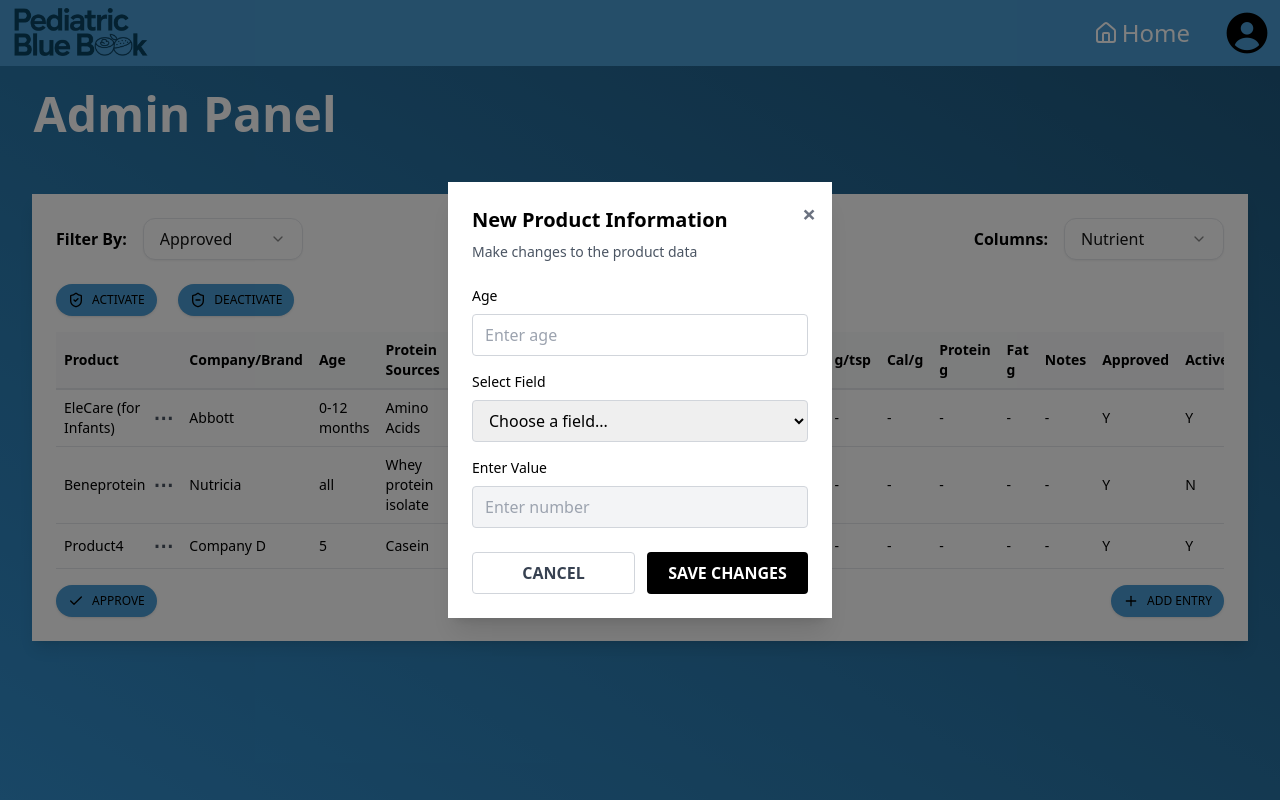
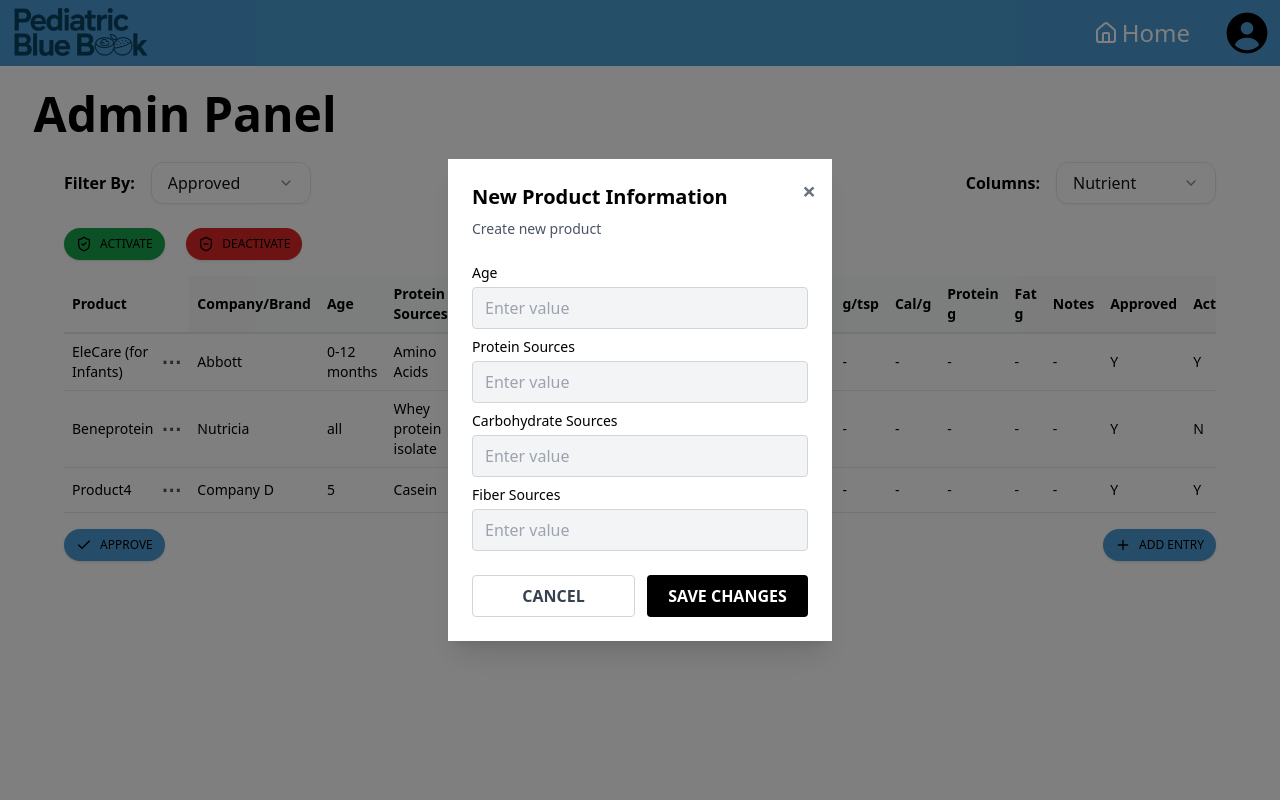
Before and after one commit to ethanbonsall/Pediatric-Blue-Book, a Next.js app in the folder web/: page /admin in a window 1280 px wide. Both pictures are taken after a click on the button "ADD ENTRY". Built offline with nearby package versions, Linux system fonts and the light colour scheme.

Commit message:
Modifed UI of adding and editing a row

```diff
--- a/web/components/navbar.tsx
+++ b/web/components/navbar.tsx
@@ -15,7 +15,7 @@ export default function Navbar() {
       <div className="flex flex-row gap-x-3 lg:gap-x-7 text-2xl items-center font-medium text-background">
         <Link href="/admin" className="lg:slide delay-[${i * 100}ms]">
           <Table className="flex lg:hidden" />
-          <span className="hidden lg:flex">Ingredient Table</span>
+          <span className="hidden lg:flex">Admin Panel</span>
         </Link>
         <Link
           href="#nutrient"
--- a/web/pages/admin.tsx
+++ b/web/pages/admin.tsx
@@ -23,10 +23,17 @@ interface Product {
   Active: string;
 }
 
+interface Field {
+  id?: number;
+  field: string;
+}
+
 const AdminTable = () => {
   const [filterBy, setFilterBy] = useState("Approved");
   const [columns, setColumns] = useState("Nutrient");
-  const [isModalOpen, setIsModalOpen] = useState(false);
+  const [isAddModalOpen, setIsAddModalOpen] = useState(false);
+  const [isEditModalOpen, setIsEditModalOpen] = useState(false);
+
   const [selectedProduct, setSelectedProduct] = useState<Product | null>(null);
   const [selectedField, setSelectedField] = useState("");
   const [fieldValue, setFieldValue] = useState("");
@@ -76,9 +83,18 @@ const AdminTable = () => {
     },
   ];
 
+  const fields: Field[] = [
+    { id: 1, field: "Age" },
+    { id: 2, field: "Protein Sources" },
+    { id: 3, field: "Carbohydrate Sources" },
+    { id: 4, field: "Fiber Sources" },
+  ];
+
   const filteredProducts = sampleProducts.filter((product) => {
     if (filterBy === "Approved") return product.Approved === "Y";
     if (filterBy === "Not Approved") return product.Approved === "N";
+    if (filterBy === "Active") return product.Active === "Y";
+    if (filterBy === "Inactive") return product.Active === "N";
     return true;
   });
 
@@ -103,18 +119,17 @@ const AdminTable = () => {
   };
 
   return (
-    <div className="flex flex-col bg-gradient-to-tr from-primary-500 to-primary-700 w-full min-h-screen rounded-t-[20px] pb-8">
+    <div className="flex flex-col w-full min-h-screen rounded-t-[20px] pb-8">
       <Head>
         <title>Formula Table</title>
       </Head>
       <Navbar />
-      <p className="text-3xl lg:text-5xl 2xl:text-6xl font-semibold text-white w-fit rounded-[20px] p-2 mt-4 ml-[2dvw] mb-[2dvh]">
+      <p className="text-3xl lg:text-5xl 2xl:text-6xl font-semibold text-black w-fit rounded-[20px] p-2 mt-4 ml-[2dvw] mb-[2dvh]">
         Admin Panel
       </p>
 
       {/* Main Content */}
-      <div className="p-8">
-        <div className="bg-white rounded-lg shadow-lg p-6">
+      <div className="px-[5%]">
         {/* Filters */}
         <div className="flex justify-between items-center mb-6">
           <div className="flex items-center gap-4">
@@ -139,6 +154,18 @@ const AdminTable = () => {
                   </SelectItem>
                   <SelectItem
                     className="w-full bg-white rounded text-text px-4 py-2 hover:bg-primary"
+                    value="Active"
+                  >
+                    Active
+                  </SelectItem>
+                  <SelectItem
+                    className="w-full bg-white rounded text-text px-4 py-2 hover:bg-primary"
+                    value="Inactive"
+                  >
+                    Inactive
+                  </SelectItem>
+                  <SelectItem
+                    className="w-full bg-white rounded text-text px-4 py-2 hover:bg-primary"
                     value="All"
                   >
                     All
@@ -149,9 +176,7 @@ const AdminTable = () => {
           </div>
 
           <div className="flex items-center gap-4">
-              <span className="font-semibold">
-                Columns: {columns ? "" : ""}
-              </span>
+            <span className="font-semibold">Columns: {columns ? "" : ""}</span>
             <Select onValueChange={(value) => setColumns(value)}>
               <SelectTrigger className="w-40 bg-white rounded-xl text-text">
                 <SelectValue defaultValue="Nutrient" placeholder="Nutrient" />
@@ -178,11 +203,19 @@ const AdminTable = () => {
 
         <div className="w-full max-w-full mb-4 mt-4 flex justify-between items-end">
           {isSuperUser ? (
-              <div className="flex gap-[10%]">
-                <Button variant="default" className="rounded-full" size="sm">
+            <div className="flex gap-[10%] ">
+              <Button
+                variant="default"
+                className="rounded-full bg-green-600"
+                size="sm"
+              >
                 <ShieldCheck /> Activate
               </Button>
-                <Button variant="default" className="rounded-full" size="sm">
+              <Button
+                variant="default"
+                className="rounded-full bg-red-600"
+                size="sm"
+              >
                 <ShieldMinus /> Deactivate
               </Button>
             </div>
@@ -191,7 +224,7 @@ const AdminTable = () => {
           )}
         </div>
 
-          {/* Table */}
+        {/* Product Table */}
         <div className="overflow-x-auto">
           <table className="w-full text-sm">
             <thead className="border-b-2 bg-gray-50">
@@ -228,7 +261,7 @@ const AdminTable = () => {
                       <button
                         onClick={() => {
                           setSelectedProduct(product);
-                            setIsModalOpen(true);
+                          setIsEditModalOpen(true);
                           setSelectedField("");
                           setFieldValue("");
                         }}
@@ -284,7 +317,7 @@ const AdminTable = () => {
                   Approved: "N",
                   Active: "N",
                 });
-                  setIsModalOpen(true);
+                setIsAddModalOpen(true);
                 setSelectedField("");
                 setFieldValue("");
               }}
@@ -297,15 +330,14 @@ const AdminTable = () => {
           </div>
         </div>
       </div>
-      </div>
 
       {/* Edit Product Modal */}
-      {isModalOpen && (
+      {isEditModalOpen && (
         <div className="fixed inset-0 bg-black bg-opacity-50 flex items-center justify-center z-50">
           <div className="bg-white rounded-lg shadow-xl w-96 p-6 relative">
             {/* Close button */}
             <button
-              onClick={() => setIsModalOpen(false)}
+              onClick={() => setIsEditModalOpen(false)}
               className="absolute top-4 right-4 text-gray-500 hover:text-gray-700 text-2xl"
             >
               ×
@@ -320,82 +352,11 @@ const AdminTable = () => {
             </p>
 
             {/* Form Fields */}
-            <div className="space-y-4">
-              {/* Age Field - Always visible, numeric only */}
-              <div>
-                <label className="block text-sm font-medium mb-2">Age</label>
-                <input
-                  type="text"
-                  defaultValue={selectedProduct?.Age || ""}
-                  placeholder="Enter age"
-                  onChange={(e) => {
-                    const numericValue = e.target.value
-                      .replace(/[^0-9.]/g, "")
-                      .replace(/(\..*?)\..*/g, "$1");
-                    e.target.value = numericValue;
-                  }}
-                  className="w-full border border-gray-300 rounded px-3 py-2 focus:outline-none focus:ring-2 focus:ring-blue-500"
-                />
-              </div>
 
-              {/* Field Selector Dropdown */}
-              <div>
-                <label className="block text-sm font-medium mb-2">
-                  Select Field
-                </label>
-                <select
-                  value={selectedField}
-                  onChange={(e) => {
-                    setSelectedField(e.target.value);
-                    setFieldValue("");
-                  }}
-                  className="w-full border border-gray-300 rounded px-3 py-2 focus:outline-none focus:ring-2 focus:ring-blue-500"
-                >
-                  <option value="">Choose a field...</option>
-                  <option value="Company/Brand">Company/Brand (text)</option>
-                  <option value="Protein Sources">
-                    Protein Sources (numeric)
-                  </option>
-                  <option value="Carbohydrate Sources">
-                    Carbohydrate Sources (numeric)
-                  </option>
-                  <option value="Fiber Sources">Fiber Sources (numeric)</option>
-                  <option value="Fat Sources">Fat Sources (numeric)</option>
-                  <option value="Specialty Ingredients">
-                    Specialty Ingredients (numeric)
-                  </option>
-                  <option value="Grams per Scoop">
-                    Grams per Scoop (numeric)
-                  </option>
-                  <option value="Grams per teaspoon">
-                    Grams per teaspoon (numeric)
-                  </option>
-                  <option value="Calories per Gram">
-                    Calories per Gram (numeric)
-                  </option>
-                  <option value="Total Protein g">
-                    Total Protein (g) (numeric)
-                  </option>
-                  <option value="Total Fat g">Total Fat (g) (numeric)</option>
-                  <option value="VitaminA mcg RE">
-                    Vitamin A (mcg RE) (numeric)
-                  </option>
-                  <option value="Calcium mg">Calcium (mg) (numeric)</option>
-                  <option value="Iron mg">Iron (mg) (numeric)</option>
-                  <option value="Notes">Notes (text)</option>
-                </select>
-              </div>
-
-              {/* Value Input - Changes based on selected field */}
-              <div>
-                <label className="block text-sm font-medium mb-2">
-                  Enter Value{" "}
-                  {selectedField &&
-                    `(${
-                      textOnlyFields.includes(selectedField)
-                        ? "text only"
-                        : "numeric only"
-                    })`}
+            {fields.map((field) => (
+              <div key={field.id}>
+                <label className="block text-sm font-medium mt-2 mb-1">
+                  {field.field}
                 </label>
                 <input
                   type="text"
@@ -403,19 +364,19 @@ const AdminTable = () => {
                   onChange={handleFieldValueChange}
                   placeholder={
                     textOnlyFields.includes(selectedField)
-                      ? "Enter text"
-                      : "Enter number"
+                      ? "Enter new value"
+                      : "Enter new value"
                   }
                   disabled={!selectedField}
                   className="w-full border border-gray-300 rounded px-3 py-2 focus:outline-none focus:ring-2 focus:ring-blue-500 disabled:bg-gray-100"
                 />
               </div>
-            </div>
+            ))}
 
             {/* Action Buttons */}
             <div className="flex gap-3 mt-6">
               <button
-                onClick={() => setIsModalOpen(false)}
+                onClick={() => setIsEditModalOpen(false)}
                 className="flex-1 border border-gray-300 text-gray-700 px-4 py-2 rounded hover:bg-gray-50 transition-colors"
               >
                 Cancel
@@ -423,7 +384,67 @@ const AdminTable = () => {
               <button
                 onClick={() => {
                   alert("Changes saved! (Demo only)");
-                  setIsModalOpen(false);
+                  setIsEditModalOpen(false);
+                }}
+                className="flex-1 bg-black text-white px-4 py-2 rounded hover:bg-gray-800 transition-colors"
+              >
+                Save changes
+              </button>
+            </div>
+          </div>
+        </div>
+      )}
+      {/* Add New Product Modal */}
+      {isAddModalOpen && (
+        <div className="fixed inset-0 bg-black bg-opacity-50 flex items-center justify-center z-50">
+          <div className="bg-white rounded-lg shadow-xl w-96 p-6 relative">
+            {/* Close button */}
+            <button
+              onClick={() => setIsAddModalOpen(false)}
+              className="absolute top-4 right-4 text-gray-500 hover:text-gray-700 text-2xl"
+            >
+              ×
+            </button>
+
+            {/* Title */}
+            <h2 className="text-xl font-semibold mb-2">
+              {selectedProduct?.Product || "Product"} Information
+            </h2>
+            <p className="text-sm text-gray-600 mb-6">Create new product</p>
+
+            {/* Form Fields */}
+            {fields.map((field) => (
+              <div key={field.id}>
+                <label className="block text-sm font-medium mt-2 mb-1">
+                  {field.field}
+                </label>
+                <input
+                  type="text"
+                  value={fieldValue}
+                  onChange={handleFieldValueChange}
+                  placeholder={
+                    textOnlyFields.includes(selectedField)
+                      ? "Enter value"
+                      : "Enter value"
+                  }
+                  disabled={!selectedField}
+                  className="w-full border border-gray-300 rounded px-3 py-2 focus:outline-none focus:ring-2 focus:ring-blue-500 disabled:bg-gray-100"
+                />
+              </div>
+            ))}
+
+            {/* Action Buttons */}
+            <div className="flex gap-3 mt-6">
+              <button
+                onClick={() => setIsAddModalOpen(false)}
+                className="flex-1 border border-gray-300 text-gray-700 px-4 py-2 rounded hover:bg-gray-50 transition-colors"
+              >
+                Cancel
+              </button>
+              <button
+                onClick={() => {
+                  alert("Changes saved! (Demo only)");
+                  setIsAddModalOpen(false);
                 }}
                 className="flex-1 bg-black text-white px-4 py-2 rounded hover:bg-gray-800 transition-colors"
               >
--- a/web/styles/globals.css
+++ b/web/styles/globals.css
@@ -118,3 +118,9 @@ button:active {
 html {
   scroll-behavior: smooth;
 }
+
+tr>th:first-child,tr>td:first-child {
+  position: sticky;
+  left: 0;
+  background: white;
+}
```
Lines whose indentation alone changed are shown as unchanged.
